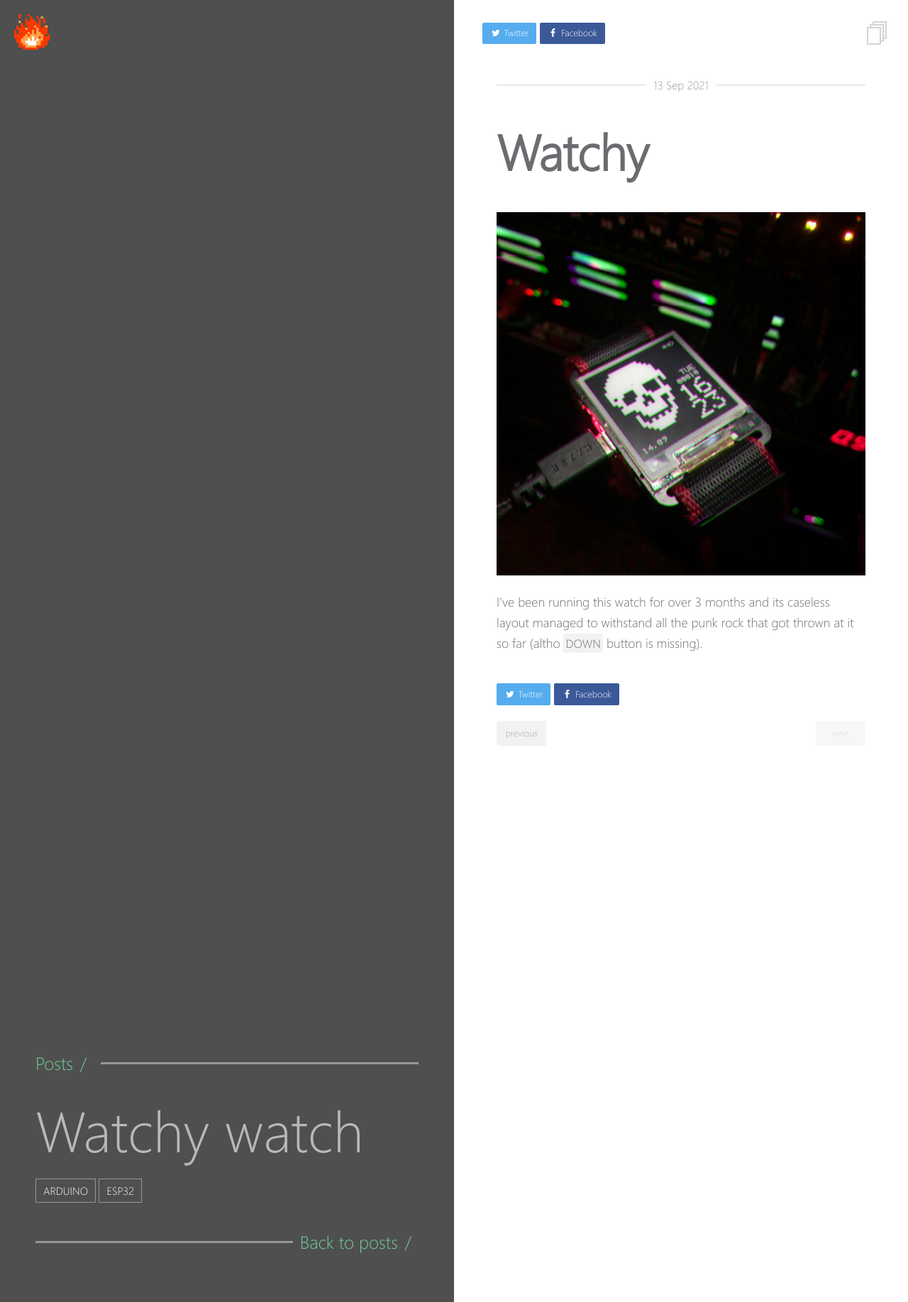
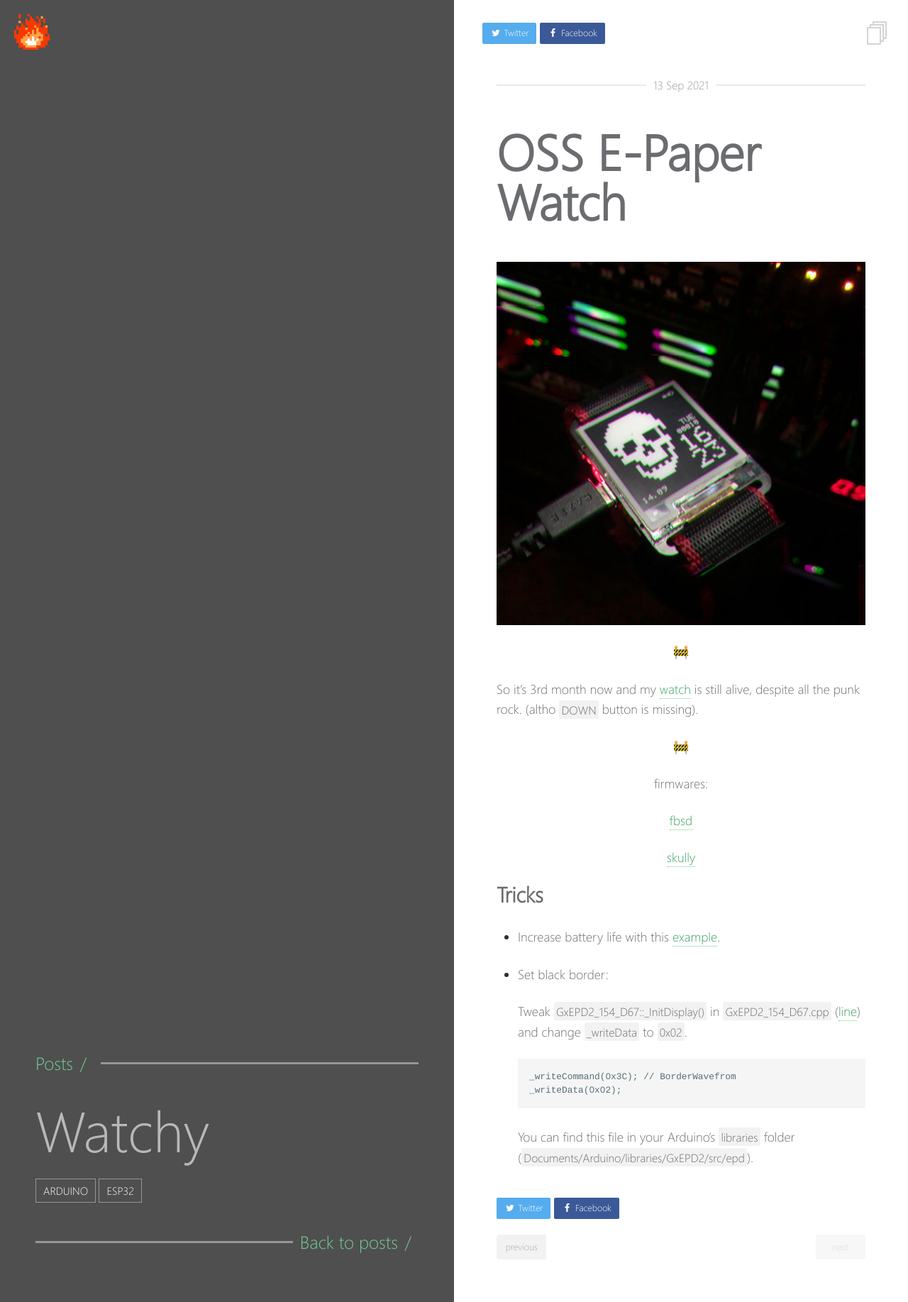
Before and after one commit to charlesrocket/charlesrocket.github.io, a Jekyll site: the page built from _posts/2021-09-13-watchy.md, in a window 1280 px wide. Shown: the whole page at 71% size. Built offline with Jekyll 4.4.1, drawn with Linux system fonts in a browser that asks for light colours.

Commit message:
Update 2021-09-13-watchy.md

````diff
--- a/_posts/2021-09-13-watchy.md
+++ b/_posts/2021-09-13-watchy.md
@@ -8,8 +8,31 @@ tags:
   - arduino
   - esp32
 ---
-# Watchy
+# OSS E-Paper Watch
 
 {% raw %}<img src="/images/watchy-skully.jpg" alt="watchy-skully">{% endraw %}
 
-I've been running this watch for over 3 months and its caseless layout managed to withstand all the punk rock that got thrown at it so far (altho `DOWN` button is missing).
+<p style="text-align: center;">🚧</p>
+So it's 3rd month now and my [watch](https://watchy.sqfmi.com) is still alive, despite all the punk rock. (altho `DOWN` button is missing).
+<p style="text-align: center;">🚧</p>
+
+<p style="text-align: center;">firmwares:</p>
+<div class="md-wrp" markdown="1" align="center">
+[fbsd](https://github.com/charlesrocket/watchy_fbsd)
+</div>
+<div class="md-wrp" markdown="1" align="center">
+[skully](https://github.com/charlesrocket/skully)
+</div>
+
+## Tricks
+
+* Increase battery life with this [example](https://github.com/sqfmi/Watchy/pull/78/files).
+
+* Set black border:
+
+  Tweak `GxEPD2_154_D67::_InitDisplay()` in `GxEPD2_154_D67.cpp` ([line](https://github.com/ZinggJM/GxEPD2/blob/master/src/epd/GxEPD2_154_D67.cpp#L339)) and change `_writeData` to `0x02`.
+  ```
+  _writeCommand(0x3C); // BorderWavefrom
+  _writeData(0x02);
+  ```
+  You can find this file in your Arduino's `libraries` folder (`Documents/Arduino/libraries/GxEPD2/src/epd`).
````
Also changed, not shown: other parts of _posts/2021-09-13-watchy.md (+1 -1 lines).
